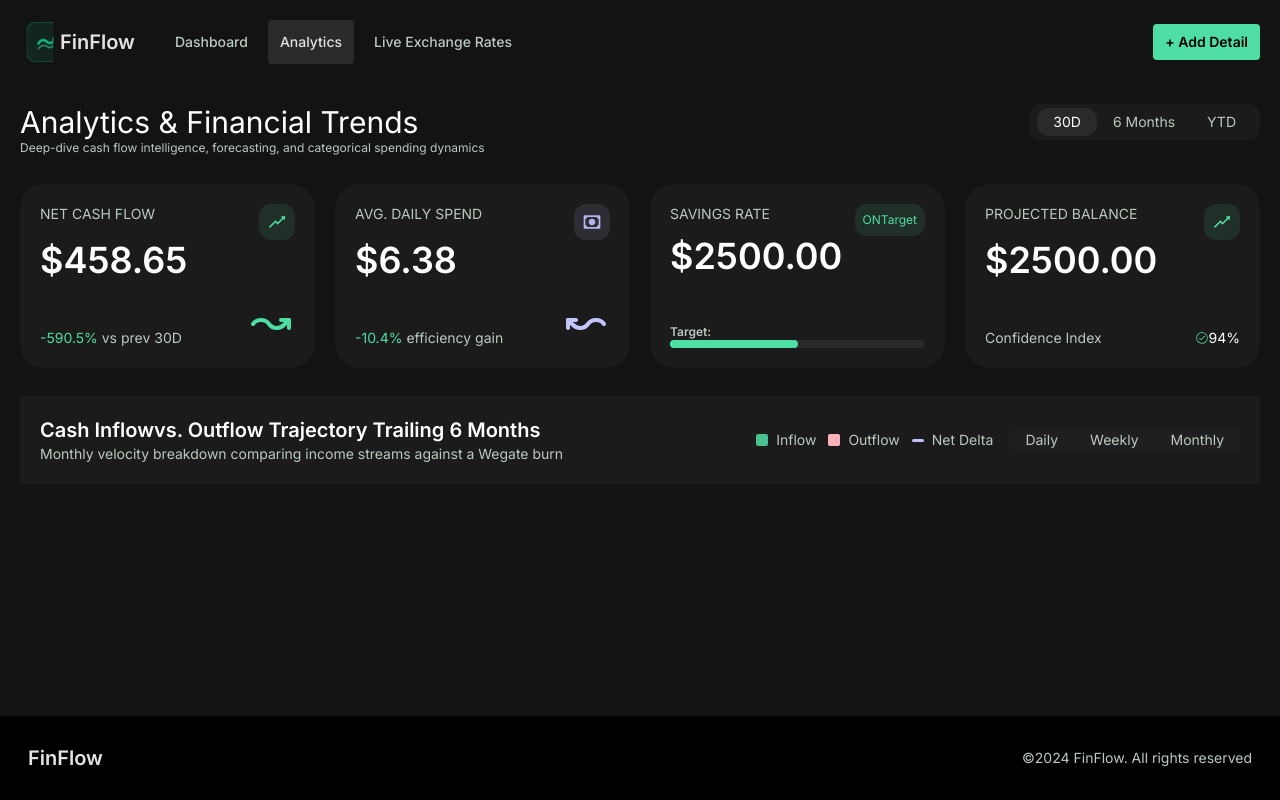
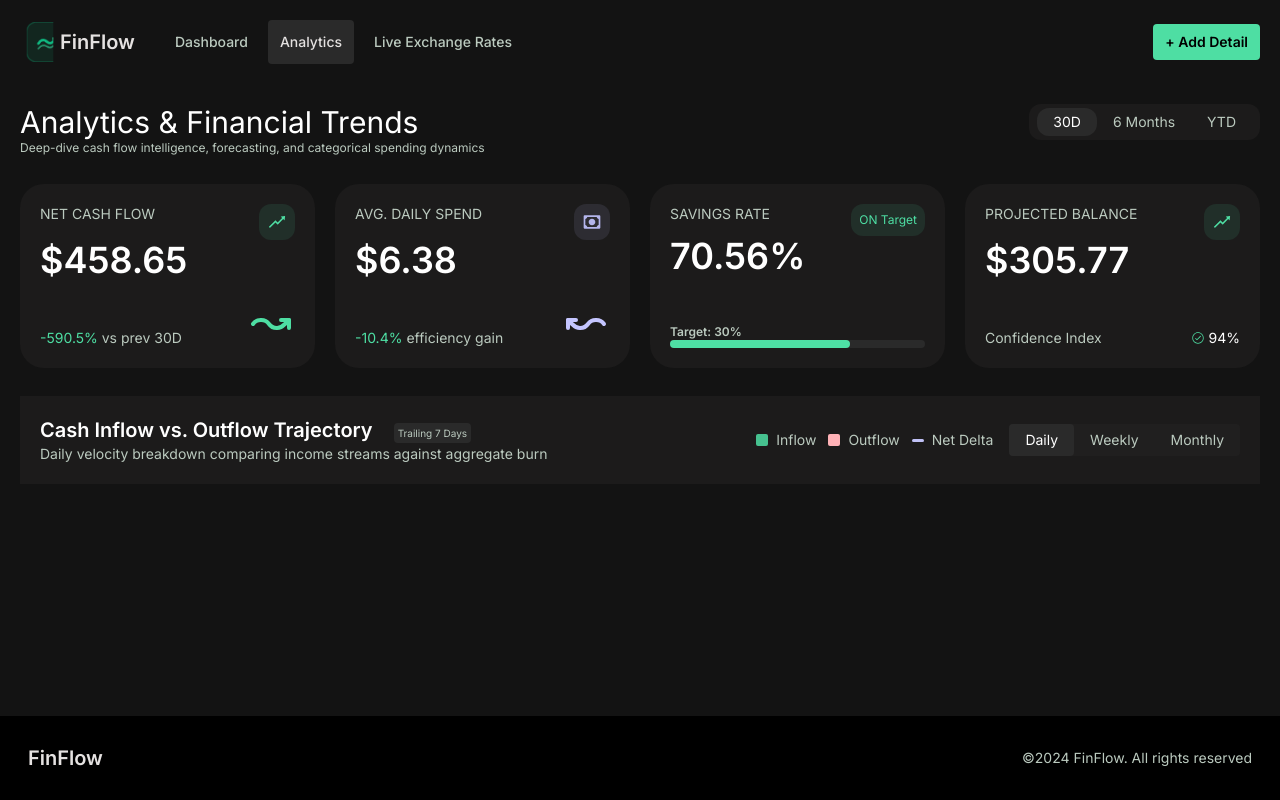
Before and after one commit to HarisHaseeb934/Expense-Tracker-React, a React (Vite) app: page /analytics in a window 1280 px wide. Built offline with nearby package versions, Linux system fonts and the light colour scheme.

Commit message:
Date Ki yakki dimag kharab ke dia BC

```diff
--- a/src/Components/Analytics/AnalyticsCharts.jsx
+++ b/src/Components/Analytics/AnalyticsCharts.jsx
@@ -1,16 +1,86 @@
+import { useState, useMemo } from "react";
 import SimpleBarChart from "./SimpleBarChart";
 
-const AnalyticsCharts = () => {
+const BTN = [
+  { id: 1, days: 7, value: "Daily", trailing: "7 Days" },
+  { id: 2, days: 30, value: "Weekly", trailing: "4 Weeks" },
+  { id: 3, days: 180, value: "Monthly", trailing: "6 Months" },
+];
+
+const AnalyticsCharts = ({ transaction = [] }) => {
+  const [btn, setBtn] = useState(BTN[0]);
+
+  const dateArray = (transaction, getKeys) => {
+    let dateWiseObj = transaction.reduce((acc, tran) => {
+      let key = getKeys(tran.date);
+      if (!acc[key]) {
+        acc[key] = {};
+      }
+      acc[key] = { inflow: 0, outflow: 0 };
+      let amount = Number(tran.amount);
+      if (tran.type === "expense") {
+        acc[key].outflow += amount;
+      } else if (tran.type === "income") {
+        acc[key].inflow += amount;
+      }
+      return acc;
+    }, {});
+
+    console.log(
+      Object.keys(dateWiseObj)
+        .sort()
+        .map((key) => {
+          return {
+            label: key,
+            inflow: dateWiseObj[key].inflow,
+            outflow: dateWiseObj[key].outflow,
+          };
+        }),
+    );
+    return Object.keys(dateWiseObj)
+      .sort()
+      .map((key) => {
+        return {
+          label: key,
+          inflow: dateWiseObj[key].inflow,
+          outflow: dateWiseObj[key].outflow,
+        };
+      });
+  };
+
+
+
+  function getPreviousSunday(dateInput) {
+    const date = new Date(dateInput);
+    const dayOfWeek = date.getDay();
+    date.setDate(date.getDate() - dayOfWeek);
+    return date;
+  }
+  const inputDate = new Date(transaction[0].date);
+  // const previousSunday = getPreviousSunday(inputDate);
+
+  // console.log(previousSunday.toDateString());
+
+  function getMonths(dateInput){
+    const date = new Date(dateInput)
+    let month = date.toDateString().split(" ").at(1)
+    let year = date.toDateString().split(" ").at(3)
+    return `${month} ${year}`
+  }
+console.log(getMonths(transaction[0].date))
   return (
     <div className="bg-[#1c1b1b] p-5">
       <div className="flex md:items-center justify-between items-start md:flex-row flex-col gap-5">
         <div>
           <h2 className="text-white font-bold text-md sm:text-lg md:text-xl lg:text-xl">
-            Cash Inflowvs. Outflow Trajectory <span>Trailing 6 Months</span>
+            Cash Inflow vs. Outflow Trajectory{" "}
+            <span className="text-[10px] font-normal ml-4 p-1 rounded-sm text-on-surface-variant bg-surface-container-high">
+              Trailing {btn.trailing}
+            </span>
           </h2>
           <p className="text-on-surface-variant text-[11px] md:text-xs lg:text-sm">
-            Monthly velocity breakdown comparing income streams against a Wegate
-            burn
+            {btn.value} velocity breakdown comparing income streams against
+            aggregate burn
           </p>
         </div>
         <div className="flex gap-4 flex-col lg:flex-row">
@@ -29,13 +99,24 @@ const AnalyticsCharts = () => {
             </div>
           </div>
           <div className="bg-[#201f1f] text-shadow-on-surface-variant flex rounded-sm text-[11px] md:text-xs lg:text-sm">
-            <button className="px-4 text-on-surface-variant">Daily</button>
-            <button className="px-4 text-on-surface-variant">Weekly</button>
-            <button className="px-4 text-on-surface-variant">Monthly</button>
+            {BTN.map((curbtn) => (
+              <button
+                key={curbtn.id}
+                className={`${
+                  curbtn.id === btn.id
+                    ? "bg-surface-container-high text-white"
+                    : ""
+                } rounded-sm px-4 py-1.5 transition-colors text-on-surface-variant`}
+                onClick={() => setBtn(curbtn)}
+              >
+                {curbtn.value}
+              </button>
+            ))}
           </div>
         </div>
       </div>
-      {/* <SimpleBarChart/> */}
+
+      {/* <SimpleBarChart data={chartData} /> */}
     </div>
   );
 };
--- a/src/Components/Analytics/CashFlowCard.jsx
+++ b/src/Components/Analytics/CashFlowCard.jsx
@@ -20,7 +20,7 @@ const CashFlowCard = ({ h, Icon, cash, color, children }) => {
             {Icon}
           </div>
         </div>
-        <h1 className="text-white text-4xl font-bold">${cash.toFixed(2)}</h1>
+        <h1 className="text-white text-4xl font-bold">{cash}</h1>
       </div>
       <div className="">{children}</div>
     </div>
--- a/src/Pages/Analytics.jsx
+++ b/src/Pages/Analytics.jsx
@@ -12,7 +12,6 @@ function getDate(date) {
   const daten = String(date.getDate()).padStart(2, "0");
   const month = String(date.getMonth() + 1).padStart(2, "0");
   const year = String(date.getFullYear()).padStart(2, "0");
-
   return `${year}-${month}-${daten}`;
 }
 
@@ -21,19 +20,19 @@ const BTN_DATA = [
     id: 1,
     display: "30D",
     value: getDate(new Date(new Date().setDate(new Date().getDate() - 30))),
-    days: 30
+    days: 30,
   },
   {
     id: 2,
     display: "6 Months",
     value: getDate(new Date(new Date().setDate(new Date().getDate() - 180))),
-    days: 180
+    days: 180,
   },
   {
     id: 3,
     display: "YTD",
     value: getDate(new Date(new Date().getFullYear(), 0, 1)),
-    days: 365
+    days: 365,
   },
 ];
 
@@ -42,19 +41,11 @@ const Analytics = () => {
     id: 1,
     display: "30D",
     date: getDate(new Date(new Date().setDate(new Date().getDate() - 30))),
-    days: 30
+    days: 30,
   });
+
   const { balance } = useContext(InitialContext);
-  const {
-    totalBalance,
-    targetIncome,
-    utilitiesBillLimit,
-    transportationLimit,
-    foodDiningLimit,
-    otherExpenseLimit,
-    entertainment,
-    transaction,
-  } = balance;
+  const { transaction = [] } = balance;
 
   const { income, expense } = transaction.reduce(
     (acc, trans) => {
@@ -83,16 +74,13 @@ const Analytics = () => {
     } else {
       prevDate = getDate(new Date(new Date().getFullYear(), -12, 1));
     }
-
     const { prevIncome, prevExpense } = transaction.reduce(
       (acc, trans) => {
         if (trans.date >= prevDate && trans.date <= date.date) {
           const amount = Number(trans.amount);
           if (trans.type === "income") {
-            console.log("income", trans);
             acc.prevIncome += amount;
           } else if (trans.type === "expense") {
-            console.log("expense", trans);
             acc.prevExpense += amount;
           }
         }
@@ -100,12 +88,12 @@ const Analytics = () => {
       },
       { prevIncome: 0, prevExpense: 0 },
     );
-
     return { prevIncome, prevExpense };
   }
 
+  const { prevIncome, prevExpense } = prevIncomeExpense();
+
   function netCashFlow(income, expense) {
-    const { prevIncome, prevExpense } = prevIncomeExpense();
     let curr = income - expense;
     let prev = prevIncome - prevExpense;
     if (prev === 0) {
@@ -114,13 +102,38 @@ const Analytics = () => {
     return (((curr - prev) / prev) * 100).toFixed(1);
   }
 
-  function dailyAvg(income, expense){
-    const { prevIncome, prevExpense } = prevIncomeExpense();
-    let curr = expense / date.days
-    let prev = prevExpense / date.days
+  function dailyAvg(income, expense) {
+    let curr = expense / date.days;
+    let prev = prevExpense / date.days;
     if (prev === 0) return "0.0";
-    return (((curr - prev) / prev) * 100).toFixed(1)
+    return (((curr - prev) / prev) * 100).toFixed(1);
   }
+
+  const savingsRateVal = () => {
+    if (income === 0) return 0;
+    const netCashFlow = income - expense;
+    return (netCashFlow / income) * 100;
+  };
+
+  const projectedBalanceVal = () => {
+    const currentBalance = balance.currentBalance || balance.amount || 0;
+
+    const periodDays = date.days || 30;
+    const netCashFlow = income - expense;
+    const dailyNetRate = netCashFlow / periodDays;
+
+    const today = new Date();
+    const totalDaysInMonth = new Date(
+      today.getFullYear(),
+      today.getMonth() + 1,
+      0,
+    ).getDate();
+    const remainingDays = totalDaysInMonth - today.getDate();
+
+    return currentBalance + dailyNetRate * remainingDays;
+  };
+
+  // let savingRate = savingRates() - 30
 
   return (
     <section className="w-full p-5">
@@ -129,17 +142,14 @@ const Analytics = () => {
           <h1 className="text-white text-lg sm:text-xl md:text-2xl lg:text-3xl">
             Analytics & Financial Trends
           </h1>
-          <div className="bg-[#1c1b1b] text-on-surface-variant py-1 px-2 rounded-md flex justify-between sm:justify-start text-[11px] md:text-xs lg:text-sm">
+          <div className="bg-surface-container-low text-on-surface-variant py-1 px-2 rounded-md flex justify-between sm:justify-start text-[11px] md:text-xs lg:text-sm">
             {BTN_DATA.map((btn) => {
               const { id, display, value, days } = btn;
-              console.log(days)
               return (
                 <button
                   key={id}
-                  className={`${id === date.id ? "text-white bg-[#2a2a2a]" : ""} py-1 px-4 rounded-md`}
-                  onClick={() =>
-                    setDate((prev) => ({ id, display, date: value, days}))
-                  }
+                  className={`${id === date.id ? "text-white bg-surface-container-high" : ""} py-1 px-4 rounded-md`}
+                  onClick={() => setDate({ ...btn, date: value })}
                 >
                   {display}
                 </button>
@@ -158,7 +168,7 @@ const Analytics = () => {
           Icon={
             <AiOutlineRise className={"text-[#4edea3] text-md md:text-xl"} />
           }
-          cash={income - expense}
+          cash={`$${(income - expense).toFixed(2)}`}
           color={"bg-[#212f29] text-[#c4c5ff]"}
         >
           <div className="flex justify-between items-end">
@@ -174,31 +184,34 @@ const Analytics = () => {
         <CashFlowCard
           h={"AVG. DAILY SPEND"}
           Icon={<RiCashLine className={"text-[#b4b5ec] text-md md:text-xl"} />}
-          cash={expense / date.days}
+          cash={`$${(expense / date.days).toFixed(2)}`}
           color={"bg-[#2d2c32] text-[#c4c5ff]"}
         >
           <div className="flex justify-between items-end">
             <p className="text-on-surface-variant text-xs md:text-sm">
-              <span className="text-primary">{dailyAvg(income, expense)}%</span> efficiency gain
+              <span className="text-primary">{dailyAvg(income, expense)}%</span>{" "}
+              efficiency gain
             </p>
             <TbArrowWaveLeftUp className="text-[#c4c5ff] text-4xl md:text-5xl " />
           </div>
         </CashFlowCard>
         <CashFlowCard
           h={"SAVINGS RATE"}
-          Icon={"ONTarget"}
-          cash={2500}
+          Icon={"ON Target"}
+          cash={`${savingsRateVal().toFixed(2)}%`}
           color={"bg-[#212f29] text-[#4edfa4] text-xs md:text-md lg:text-md"}
         >
           <div className="flex flex-col">
             <p className="font-bold text-on-surface-variant text-xs md:text-md">
-              Target:{" "}
+              Target: {30.0}%
             </p>
             <div className="relative overflow-hidden">
-              <div className="h-2 rounded-xl  bg-[#2a2a2a] w-full"></div>
+              <div className="h-2 rounded-xl  bg-surface-container-high w-full"></div>
               <div
                 className="absolute h-2 rounded-xl top-0 left-0 bg-[#4edfa4] "
-                style={{ width: `${50}%` }}
+                style={{
+                  width: `${Math.min(Math.max(savingsRateVal(), 0), 100)}%`,
+                }}
               ></div>
             </div>
           </div>
@@ -208,7 +221,7 @@ const Analytics = () => {
           Icon={
             <AiOutlineRise className={"text-[#4edea3] text-md md:text-xl"} />
           }
-          cash={2500}
+          cash={`$${projectedBalanceVal().toLocaleString("en-US", { minimumFractionDigits: 2, maximumFractionDigits: 2 })}`}
           color={"bg-[#212f29] text-[#c4c5ff]"}
         >
           <div className="flex justify-between">
@@ -217,13 +230,13 @@ const Analytics = () => {
             </p>
             <div className="flex items-center text-sm">
               <IoIosCheckmarkCircleOutline className="text-[#4edea3]" />
-              <span className="text-white">94%</span>
+              <span className="text-white ml-1">94%</span>
             </div>
           </div>
         </CashFlowCard>
       </div>
 
-      <AnalyticsCharts />
+      <AnalyticsCharts transaction = {transaction}/>
     </section>
   );
 };
```
Also changed, not shown: src/Components/Analytics/SimpleBarChart.jsx (+13 -33 lines).
